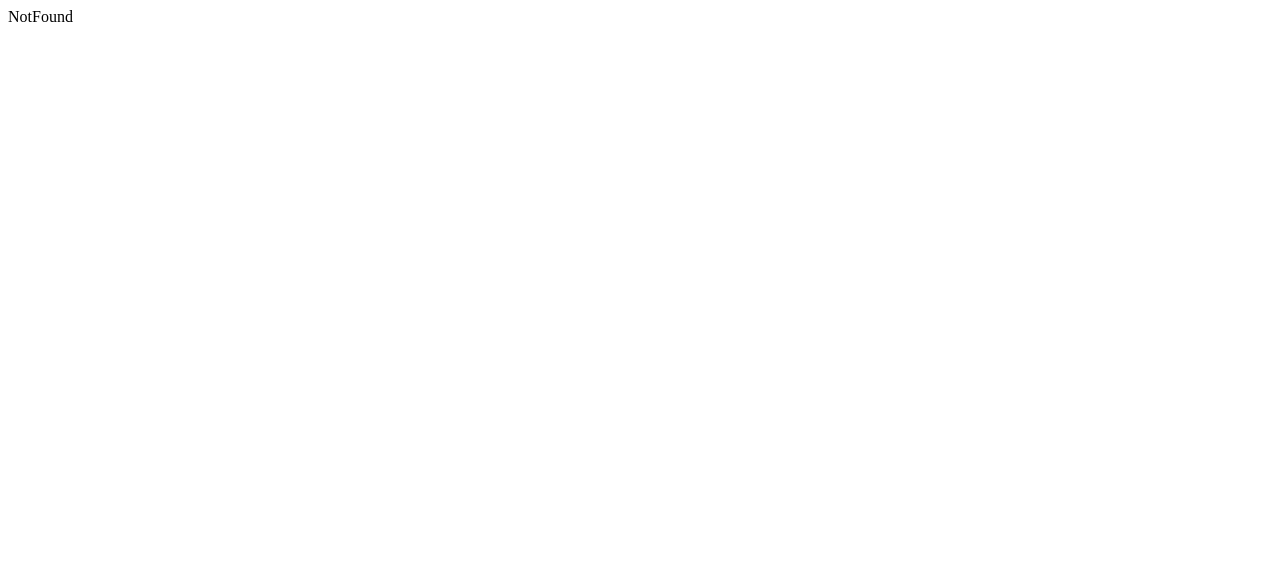
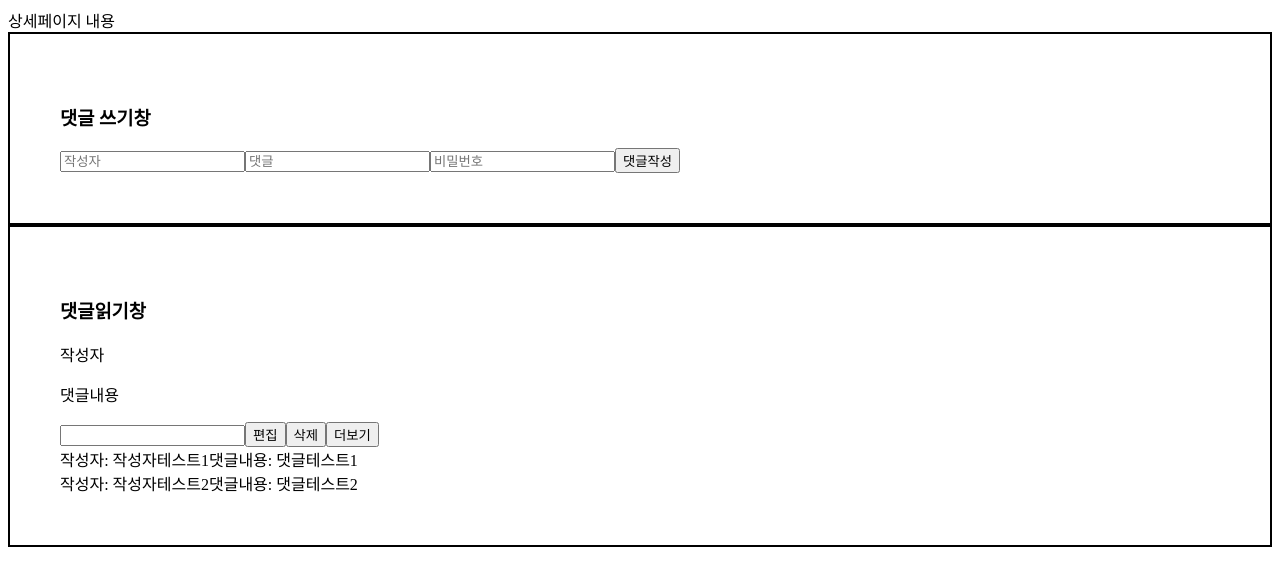
Before and after one commit to yunjunhojj/kanban-front, a React (Create React App) app: page /detail in a window 1280 px wide. Shown: the top 586 px of the page. Built offline with nearby package versions, Linux system fonts and the light colour scheme.

Commit message:
Feat: 댓글기능추가 #5

```diff
--- /dev/null
+++ b/src/components/Comment/CommentCreate.jsx
@@ -0,0 +1,78 @@
+import React, { useState } from "react";
+import { useDispatch, useSelector } from "react-redux";
+import addComment from "../../redux/modules/comment";
+import { nanoid } from "@reduxjs/toolkit";
+import axios from "axios";
+
+function CommentCreate() {
+  const dispatch = useDispatch();
+
+  const [writer, setWriter] = useState("");
+  const [comment, setComment] = useState("");
+  const [password, setPassword] = useState("");
+
+  const handleWriterChange = (event) => {
+    setWriter(event.target.value);
+  };
+
+  const handleCommentChange = (event) => {
+    setComment(event.target.value);
+  };
+
+  const handlePasswordChange = (event) => {
+    setPassword(event.target.value);
+  };
+
+  const handleSubmitButtonClick = (event) => {
+    event.preventDefault();
+
+    const newComment = {
+      id: nanoid(),
+      writer,
+      comment,
+      password,
+    };
+
+    console.log(newComment);
+
+    dispatch(addComment(newComment));
+
+    setWriter("");
+    setComment("");
+    setPassword("");
+  };
+
+  // // axios GET
+  // const fetchComments = async () => {
+  //   const { data } = await axios.get("http://localhost:3011/boards/");
+  //   console.log(data[0].comments);
+  // };
+
+  // // axios POST
+  // const postComments = async (newComment) => {
+  //   await axios.post("http://localhost:3011/boards/comments", newComment);
+  // };
+
+  return (
+    <div style={{ border: "2px solid black", padding: "50px" }}>
+      <form
+        onSubmit={(event) => {
+          handleSubmitButtonClick(event);
+        }}
+      >
+        <h3>댓글 쓰기창</h3>
+        <input type="text" placeholder="작성자" onChange={handleWriterChange} />
+        <input type="text" placeholder="댓글" onChange={handleCommentChange} />
+        <input
+          type="password"
+          placeholder="비밀번호"
+          onChange={handlePasswordChange}
+        />
+        <button>댓글작성</button>
+      </form>
+      <div></div>
+    </div>
+  );
+}
+
+export default CommentCreate;
--- /dev/null
+++ b/src/components/Comment/CommentRead.jsx
@@ -0,0 +1,34 @@
+import React from "react";
+import { useSelector } from "react-redux";
+import axios from "axios";
+
+function CommentRead() {
+  const comments = useSelector((state) => state.comment);
+
+  return (
+    <div style={{ border: "2px solid black", padding: "50px" }}>
+      <div>
+        <h3>댓글읽기창</h3>
+        <p>작성자</p>
+        <p>댓글내용</p>
+        <input type="text" />
+        <button>편집</button>
+        <button>삭제</button>
+        <button>더보기</button>
+      </div>
+
+      <div>
+        {comments.map((item) => {
+          return (
+            <div key={item.id}>
+              작성자: {item.writer}
+              댓글내용: {item.comment}
+            </div>
+          );
+        })}
+      </div>
+    </div>
+  );
+}
+
+export default CommentRead;
--- a/src/pages/Detail.jsx
+++ b/src/pages/Detail.jsx
@@ -1,6 +1,16 @@
 // import styled, { StyledComponent } from "styled-components";
+import CommentCreate from "../components/Comment/CommentCreate";
+
+import CommentRead from "../components/Comment/CommentRead";
+
 const Detail = () => {
-  return <div>Detail</div>;
+  return (
+    <div>
+      상세페이지 내용
+      <CommentCreate />
+      <CommentRead />
+    </div>
+  );
 };
 
 export default Detail;
--- a/src/redux/config/configStore.js
+++ b/src/redux/config/configStore.js
@@ -1,9 +1,11 @@
 import { configureStore } from "@reduxjs/toolkit";
 import boards from "../modules/boardSlice";
+import comment from "../modules/comment";
 
 const store = configureStore({
   reducer: {
     boards,
+    comment,
   },
 });
 
--- /dev/null
+++ b/src/redux/modules/comment.js
@@ -0,0 +1,45 @@
+import { nanoid } from "@reduxjs/toolkit";
+import axios from "axios";
+
+// action items
+const ADD_COMMENT = "ADD_COMMENT";
+
+// action creater
+export const addComment = (payload) => {
+  return {
+    type: ADD_COMMENT,
+    payload,
+  };
+};
+
+const initialState = [
+  {
+    id: nanoid(),
+    writer: "작성자테스트1",
+    comment: "댓글테스트1",
+    password: "비밀번호테스트1",
+  },
+  {
+    id: nanoid(),
+    writer: "작성자테스트2",
+    comment: "댓글테스트2",
+    password: "비밀번호테스트2",
+  },
+];
+
+// const initialState = [
+//   { id: { id }, writer: { name }, comment: { comment }, password: { pw } },
+// ];
+
+const comment = (state = initialState, action) => {
+  switch (action.type) {
+    case ADD_COMMENT:
+      return [...state, action.payload];
+
+    default:
+      return state;
+  }
+};
+
+// export
+export default comment;
--- a/src/shared/Router.jsx
+++ b/src/shared/Router.jsx
@@ -1,5 +1,5 @@
 import { BrowserRouter, Route, Routes } from "react-router-dom";
-import { Home, NotFound } from "../pages";
+import { Home, NotFound, Detail } from "../pages";
 // import {} from -
 // import Layout from "./Layout.jsx"
 
@@ -9,6 +9,7 @@ const Router = () => {
       {/* Layout Comp*/}
       <Routes>
         <Route path="/" element={<Home />} />
+        <Route path="/detail" element={<Detail />} />
         {/* <Route path="/:id" element={<Detail />} /> */}
         <Route path="*" element={<NotFound />} />
       </Routes>
```
Also changed, not shown: 2 other files (tests, documents, lock files or other folders).
